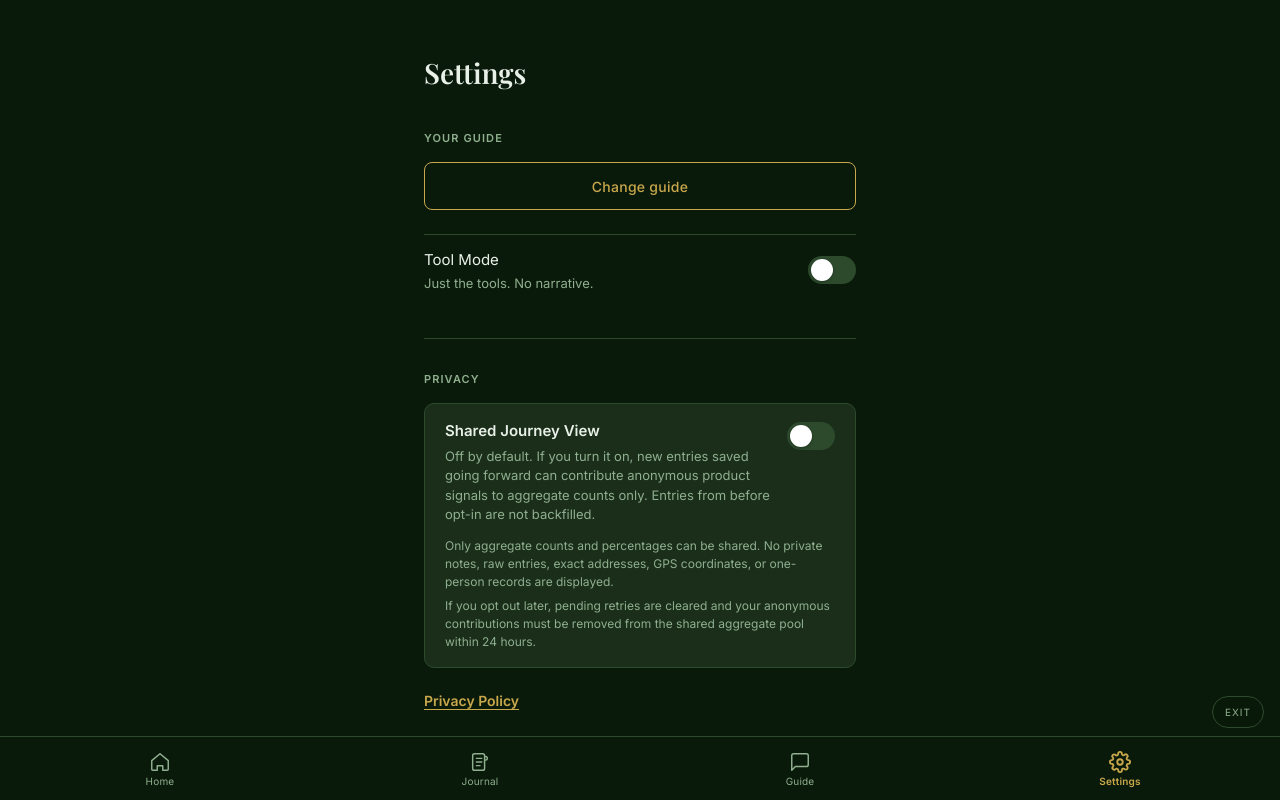
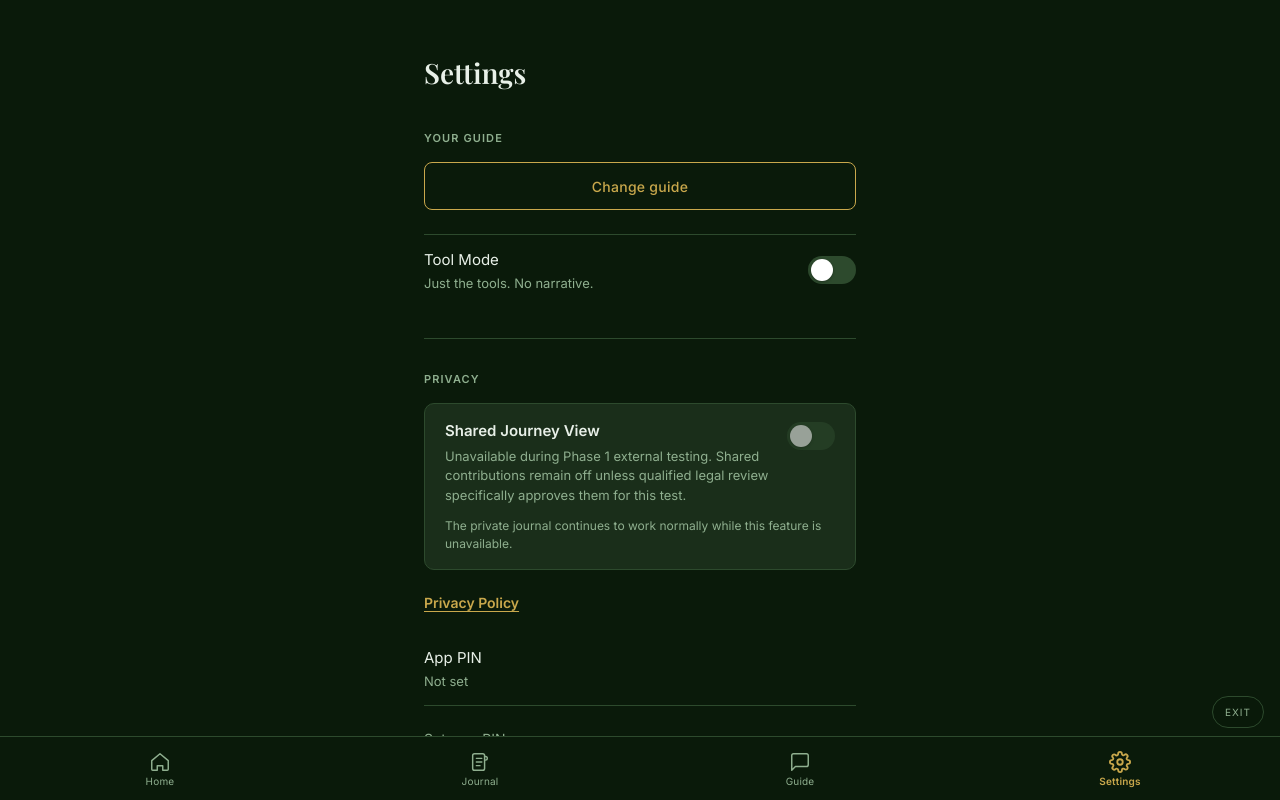
Before and after one commit to casevoiceai/my420journal-app, a React (Vite) app: page /settings in a window 1280 px wide. Shown: the top 800 px of the page. Built offline with nearby package versions, Linux system fonts and the light colour scheme.

Commit message:
Show Shared Journey unavailable during Phase 1 testing

```diff
--- a/src/components/SharedOptInPanel.jsx
+++ b/src/components/SharedOptInPanel.jsx
@@ -11,6 +11,7 @@ import {
   enableSharedOptIn,
   getSharedPrivacyState,
   getSharedProfileFields,
+  PHASE1_SHARED_CONTRIBUTIONS_ENABLED,
 } from '../lib/sharedPrivacy'
 
 const S = {
@@ -36,10 +37,12 @@ export default function SharedOptInPanel({ profile, onProfileChange }) {
   }, [profile])
 
   useEffect(() => {
-    retryQueuedSharedContributions()
+    if (PHASE1_SHARED_CONTRIBUTIONS_ENABLED) retryQueuedSharedContributions()
+    else clearSharedContributionQueue()
   }, [])
 
   const enabled = state.shared_opt_in_enabled === true
+  const sharedAvailable = PHASE1_SHARED_CONTRIBUTIONS_ENABLED === true
 
   async function saveProfileFields(nextState) {
     const fields = getSharedProfileFields(nextState)
@@ -56,7 +59,7 @@ export default function SharedOptInPanel({ profile, onProfileChange }) {
   }
 
   async function handleToggle() {
-    if (saving) return
+    if (!sharedAvailable || saving) return
     setSaving(true)
     setStatus('')
     setError('')
@@ -67,14 +70,14 @@ export default function SharedOptInPanel({ profile, onProfileChange }) {
         setState(next)
         await saveProfileFields(next)
         await syncOptInStatus(next)
-        setStatus('Opt-in saved. New entries you save from now on can contribute anonymous product signals. Entries from before opt-in are not backfilled.')
+        setStatus('Opt-in saved. New entries you save from now on can contribute product signals under the Shared Journey rules described in the Privacy Policy. Entries from before opt-in are not backfilled.')
       } else {
         const next = disableSharedOptIn(state)
         setState(next)
         clearSharedContributionQueue()
         await saveProfileFields(next)
         await requestOptOutDeletion(next)
-        setStatus('Opt-out saved. Pending shared contribution retries were cleared. Your anonymous contributions should be removed from the shared aggregate pool within 24 hours.')
+        setStatus('Opt-out saved. Pending shared contribution retries were cleared. The deletion request was sent for temporary contributor-linked records.')
       }
     } catch {
       setError('Could not update Shared Journey settings. Try again.')
@@ -98,19 +101,22 @@ export default function SharedOptInPanel({ profile, onProfileChange }) {
               Shared Journey View
             </p>
             <p style={{ fontFamily: fontInter, fontSize: '13px', color: S.textSecondary, margin: 0, lineHeight: 1.5 }}>
-              Off by default. If you turn it on, new entries saved going forward can contribute anonymous product signals to aggregate counts only. Entries from before opt-in are not backfilled.
+              {sharedAvailable
+                ? 'Off by default. If you turn it on, new entries saved going forward can contribute product signals under the Shared Journey rules described in the Privacy Policy. Entries from before opt-in are not backfilled.'
+                : 'Unavailable during Phase 1 external testing. Shared contributions remain off unless qualified legal review specifically approves them for this test.'}
             </p>
           </div>
           <button
             onClick={handleToggle}
-            disabled={saving}
+            disabled={saving || !sharedAvailable}
             aria-label="Toggle Shared Journey View"
             style={{
               width: '48px', height: '28px', borderRadius: '14px', border: 'none',
               backgroundColor: enabled ? S.gold : S.border,
-              cursor: saving ? 'not-allowed' : 'pointer',
+              cursor: saving || !sharedAvailable ? 'not-allowed' : 'pointer',
               position: 'relative', transition: 'background-color 0.2s ease',
               flexShrink: 0, padding: 0, marginTop: '2px',
+              opacity: sharedAvailable ? 1 : 0.55,
             }}
           >
             <div style={{
@@ -123,14 +129,17 @@ export default function SharedOptInPanel({ profile, onProfileChange }) {
           </button>
         </div>
 
-        <div style={{ marginTop: '12px', display: 'flex', flexDirection: 'column', gap: '6px' }}>
-          <p style={{ fontFamily: fontInter, fontSize: '12px', color: S.textSecondary, margin: 0, lineHeight: 1.5 }}>
-            Only aggregate counts and percentages can be shared. No private notes, raw entries, exact addresses, GPS coordinates, or one-person records are displayed.
+        {sharedAvailable ? (
+          <div style={{ marginTop: '12px', display: 'flex', flexDirection: 'column', gap: '6px' }}>
+            <p style={{ fontFamily: fontInter, fontSize: '12px', color: S.textSecondary, margin: 0, lineHeight: 1.5 }}>
+              Shared Journey has a separate, limited data flow from the private local journal. See the Privacy Policy for the controlling description.
+            </p>
+          </div>
+        ) : (
+          <p style={{ fontFamily: fontInter, fontSize: '12px', color: S.textSecondary, margin: '12px 0 0 0', lineHeight: 1.5 }}>
+            The private journal continues to work normally while this feature is unavailable.
           </p>
-          <p style={{ fontFamily: fontInter, fontSize: '12px', color: S.textSecondary, margin: 0, lineHeight: 1.5 }}>
-            If you opt out later, pending retries are cleared and your anonymous contributions must be removed from the shared aggregate pool within 24 hours.
-          </p>
-        </div>
+        )}
 
         {status && (
           <p style={{ fontFamily: fontInter, fontSize: '12px', color: S.success, margin: '12px 0 0 0', lineHeight: 1.5 }}>
```
